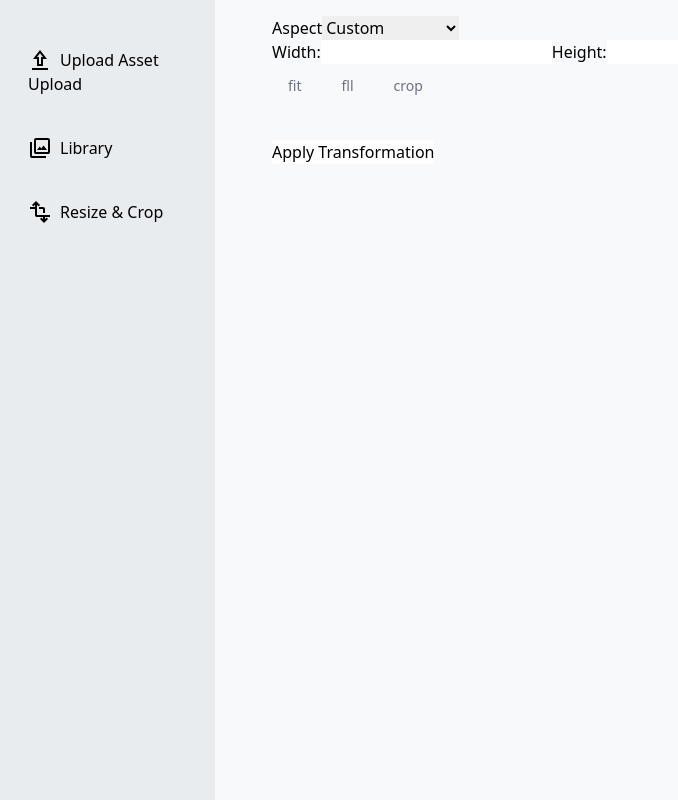
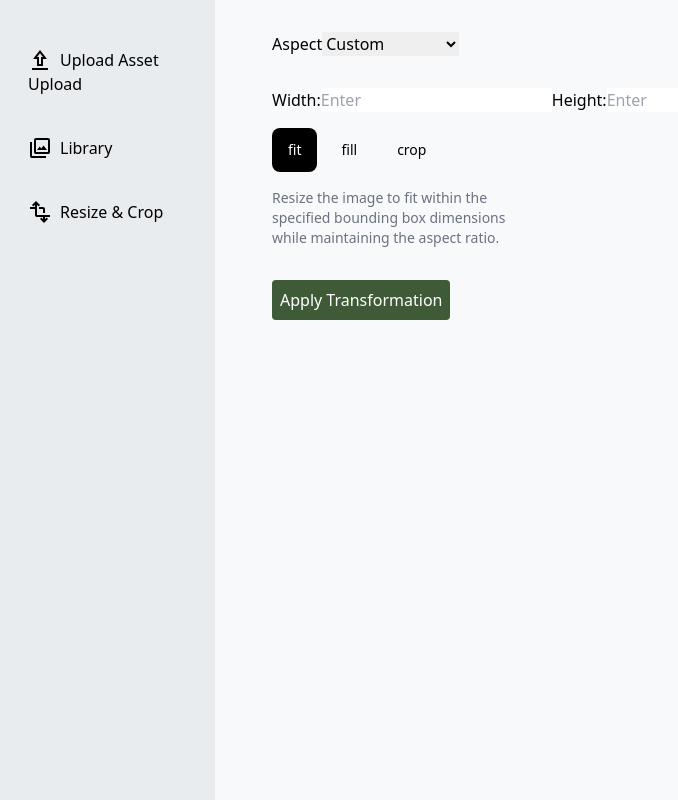
Before and after one commit to AJStolp/pixel-this, a Next.js app: page /resize-crop in a window 1280 px wide. Shown: the whole page, without its empty margins (0-678 px from the left). Built offline with nearby package versions, Linux system fonts and the light colour scheme; no server answers.

Commit message:
changed color, added tab

```diff
--- a/src/app/components/tabs/tab-data.ts
+++ b/src/app/components/tabs/tab-data.ts
@@ -3,13 +3,13 @@ export const tabdata = [
     key: "fit",
     name: "fit",
     description:
-      "Resizes the image to fit inside the bounding box specified by the dimensions, maintaining the aspect ratio.",
+      "Resize the image to fit within the specified bounding box dimensions while maintaining the aspect ratio.",
   },
   {
     key: "fll",
-    name: "fll",
+    name: "fill",
     description:
-      "Resizes the image to fill the specified dimensions without distortion. The image may be cropped as a result.",
+      "Resize the image to fill the specified dimensions without distortion, which may result in cropping.",
   },
   {
     key: "crop",
--- a/src/app/components/tabs/tabs.tsx
+++ b/src/app/components/tabs/tabs.tsx
@@ -2,7 +2,9 @@ import { useState } from "react";
 import { tabdata } from "./tab-data";
 
 export default function Tabs() {
-  const [selectedKey, setSelectedKey] = useState<string | null>(null);
+  const [selectedKey, setSelectedKey] = useState<string | null>(
+    tabdata[0].key || null
+  );
 
   function toggleCropSelection(key: string) {
     setSelectedKey(selectedKey === key ? null : key);
@@ -15,9 +17,7 @@ export default function Tabs() {
           <a
             href="#"
             className={`inline-block px-4 py-3 rounded-lg ${
-              selectedKey === value.key
-                ? "text-white bg-blue-600"
-                : "text-gray-500"
+              selectedKey === value.key ? "text-white bg-black" : "text-black"
             }`}
             onClick={() => toggleCropSelection(value.key)}
           >
--- a/src/app/resize-crop/page.tsx
+++ b/src/app/resize-crop/page.tsx
@@ -9,6 +9,9 @@ export default function ResizeCrop() {
   const [transformedImageUrl, setTransformedImageUrl] = useState<string | null>(
     null
   );
+
+  const [height, setHeight] = useState<string>("");
+  const [width, setWidth] = useState<string>("");
 
   const CLOUD_NAME = process.env.NEXT_PUBLIC_CLOUDINARY_CLOUD_NAME;
 
@@ -60,7 +63,7 @@ export default function ResizeCrop() {
       <form onSubmit={onCrop}>
         <section>
           <label htmlFor="aspect-select">Aspect</label>
-          <select className="text-black" id="dimensions" name="dimensions">
+          <select className="text-black my-4" id="dimensions" name="dimensions">
             <option value="custom">Custom</option>
             <option value="portrait-9-16">Portrait (9:16)</option>
             <option value="portrait-3-4">Portrait (3:4)</option>
@@ -69,13 +72,25 @@ export default function ResizeCrop() {
             <option value="landscape-4-3">Landscape (4:3)</option>
           </select>
         </section>
-        <section>
+        <section className="my-4">
           <label htmlFor="width">Width:</label>
-          <input type="number" min="1" />
+          <input
+            type="number"
+            min="1"
+            value={width}
+            onChange={(e) => setWidth(e.target.value)}
+            placeholder="Enter"
+          />
           <label htmlFor="height">Height:</label>
-          <input type="number" min="1" />
+          <input
+            type="number"
+            min="1"
+            value={height}
+            onChange={(e) => setHeight(e.target.value)}
+            placeholder="Enter"
+          />
         </section>
-        <section className="max-w-64">
+        <section className="max-w-64 my-4">
           <Tabs />
         </section>
         {/* <h2>Gravity</h2>
@@ -109,7 +124,10 @@ export default function ResizeCrop() {
           placeholder="h_300,w_400"
         /> */}
         {/* make sure concatenate h and w onto width and height */}
-        <button className="block bg-white text-black mt-8" type="submit">
+        <button
+          className="block text-black mt-8 p-2 bg-primary text-white rounded"
+          type="submit"
+        >
           Apply Transformation
         </button>
       </form>
--- a/tailwind.config.ts
+++ b/tailwind.config.ts
@@ -16,7 +16,7 @@ const config: Config = {
       colors: {
         text: "#212529",
         background: "#f8f9fa",
-        primary: "#0d6efd",
+        primary: "#3F5A36",
         secondary: "#6c757d",
         accent: "#495057",
         asideBackground: "#e9ecef",
```
